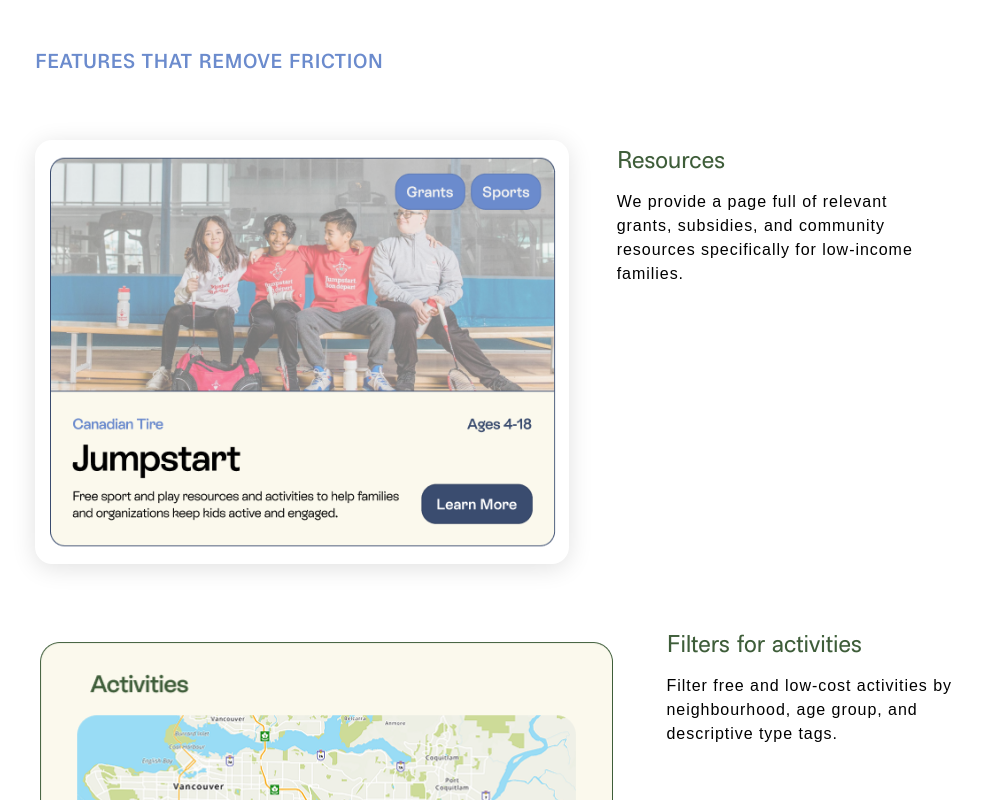
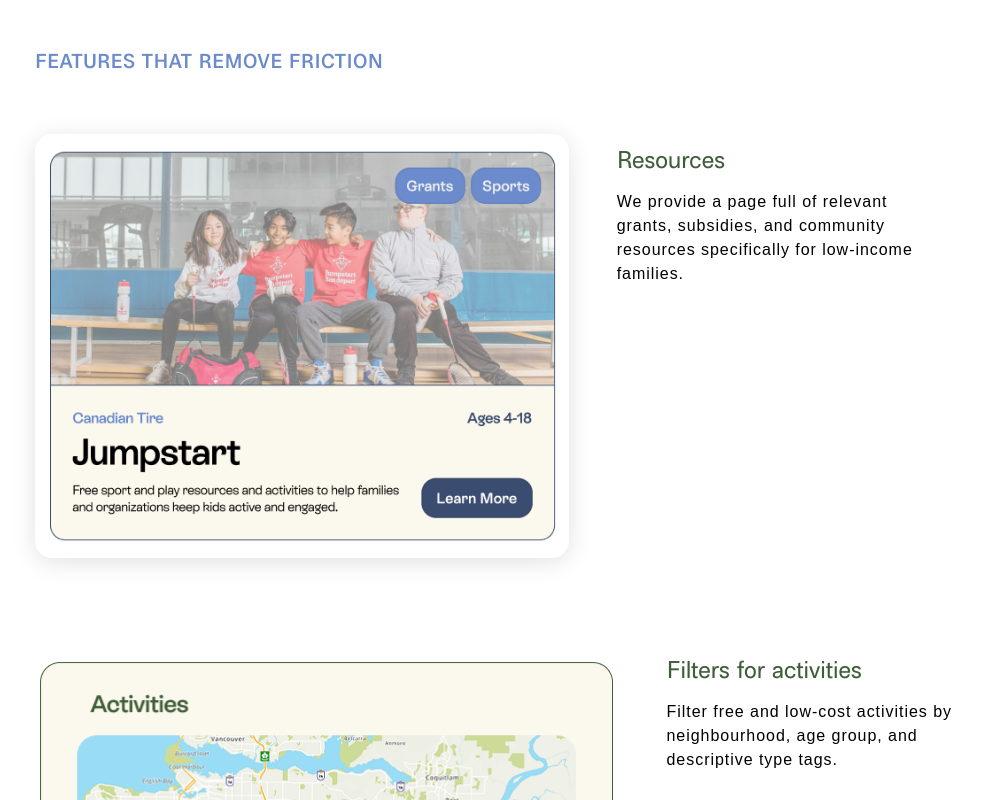
Before and after one commit to laurenyip/web2, a React (Create React App) app: page /spruce in a window 1280 px wide. Shown: the part 2180-2980 px from the top of the page, without its empty margins (60-1042 px from the left). Built offline with nearby package versions, Linux system fonts and the light colour scheme; a web font is replaced by a local one.

Commit message:
omg im done

```diff
--- a/src/pages/portfolio/Spruce.css
+++ b/src/pages/portfolio/Spruce.css
@@ -640,6 +640,8 @@
   border-radius: 0;
   box-shadow: none;
   background: transparent;
+  margin-top: -6px;
+  margin-bottom: 32px;
 }
 
 /* Resources row: card image left */
```
